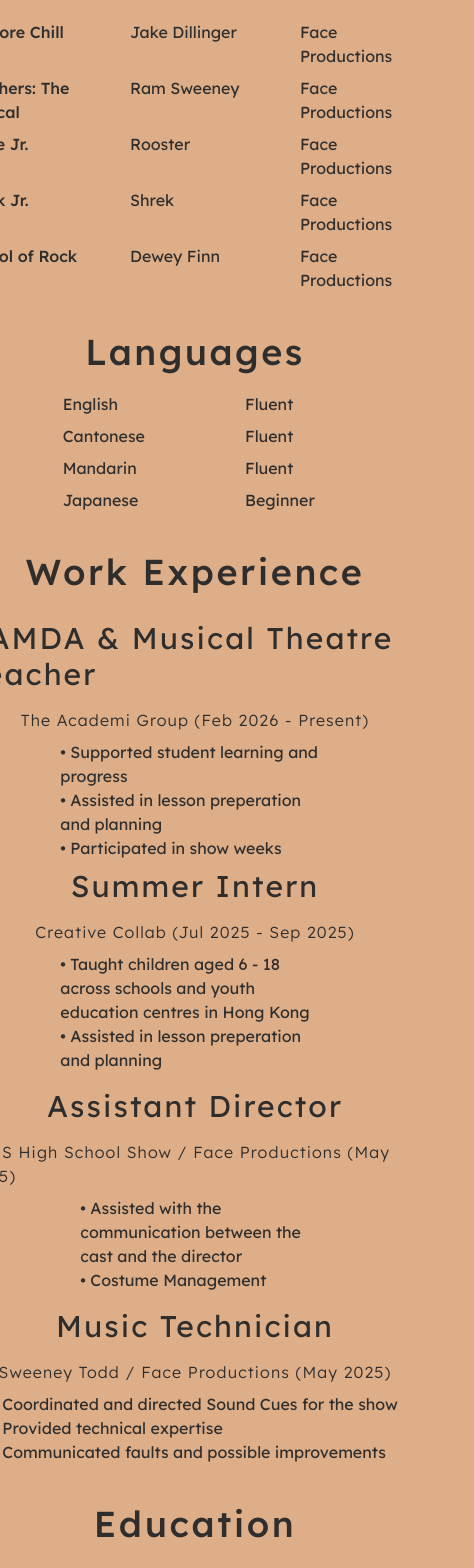
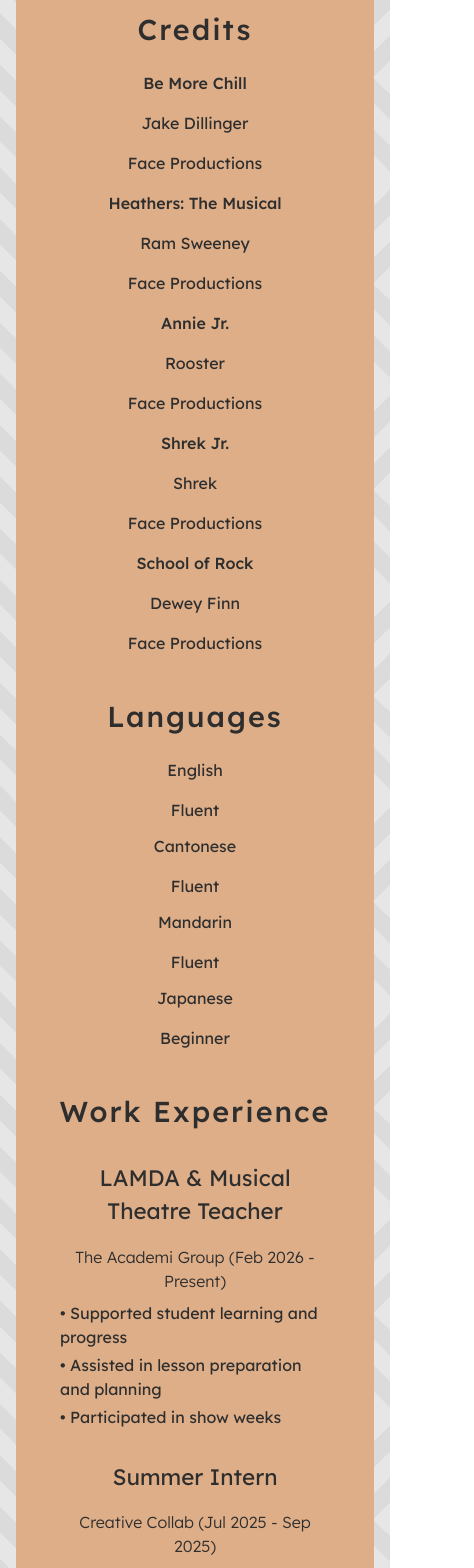
Before and after one commit to laisammy/portfoliowch, a React (Vite) app: page /resume in a window 390 px wide. Shown: the part 180-1748 px from the top of the page, 474 px wide, since content can reach past the window. Built offline with nearby package versions, Linux system fonts and the light colour scheme.

Commit message:
Added responsive design to Resume page

```diff
--- a/src/resume.jsx
+++ b/src/resume.jsx
@@ -1,235 +1,226 @@
 import { Link } from "react-router-dom";
-
 import ScrollFadeIn from "./scrollFadeIn";
 
 export default function Resume() {
     return (
         <ScrollFadeIn>
-            <div className="pattern-background flex flex-row items-center justify-center w-full">
-                <div className="bg-background text-text lexend p-8 h-max w-190 flex flex-col items-center justify-center">
-                    <h1 className="text-4xl font-light tracking-[0.2em] p-5 mb-5">
+            <div className="pattern-background flex items-center justify-center w-full min-h-screen px-4 py-10">
+                <div className="bg-background text-text lexend p-8 w-full max-w-4xl flex flex-col items-center justify-center">
+
+                    <h1 className="text-[clamp(2rem,4vw,3rem)] font-light tracking-[0.2em] p-5 mb-5 text-center">
                         RESUME
                     </h1>
-                    <h1 className="text-4xl font-medium tracking-[0.07em] p-2">
+
+                    <h1 className="text-[clamp(1.8rem,3vw,2.5rem)] font-medium tracking-[0.07em] p-2 text-center">
                         Credits
                     </h1>
-                    <div className="p-3 space-y-2">
-                        <section className="grid grid-cols-3 gap-10">
-                            <p className="font-medium">
-                                Be More Chill
-                            </p>
-                            <p>
-                                Jake Dillinger
-                            </p>
-                            <p>
-                                Face Productions
-                            </p>
+
+                    <div className="p-3 space-y-4 w-full">
+                        <section className="grid grid-cols-1 sm:grid-cols-3 gap-4 text-center sm:text-left">
+                            <p className="font-medium">Be More Chill</p>
+                            <p>Jake Dillinger</p>
+                            <p>Face Productions</p>
                         </section>
-                        <section className="grid grid-cols-3 gap-10">
-                            <p className="font-medium">
-                                Heathers: The Musical
-                            </p>
-                            <p>
-                                Ram Sweeney
-                            </p>
-                            <p>
-                                Face Productions
-                            </p>
+
+                        <section className="grid grid-cols-1 sm:grid-cols-3 gap-4 text-center sm:text-left">
+                            <p className="font-medium">Heathers: The Musical</p>
+                            <p>Ram Sweeney</p>
+                            <p>Face Productions</p>
                         </section>
-                        <section className="grid grid-cols-3 gap-10">
-                            <p className="font-medium">
-                                Annie Jr.
-                            </p>
-                            <p>
-                                Rooster
-                            </p>
-                            <p>
-                                Face Productions
-                            </p>
+
+                        <section className="grid grid-cols-1 sm:grid-cols-3 gap-4 text-center sm:text-left">
+                            <p className="font-medium">Annie Jr.</p>
+                            <p>Rooster</p>
+                            <p>Face Productions</p>
                         </section>
-                        <section className="grid grid-cols-3 gap-10">
-                            <p className="font-medium">
-                                Shrek Jr.
-                            </p>
-                            <p>
-                                Shrek
-                            </p>
-                            <p>
-                                Face Productions
-                            </p>
+
+                        <section className="grid grid-cols-1 sm:grid-cols-3 gap-4 text-center sm:text-left">
+                            <p className="font-medium">Shrek Jr.</p>
+                            <p>Shrek</p>
+                            <p>Face Productions</p>
                         </section>
-                        <section className="grid grid-cols-3 gap-10">
-                            <p className="font-medium">
-                                School of Rock
-                            </p>
-                            <p>
-                                Dewey Finn
-                            </p>
-                            <p>
-                                Face Productions
-                            </p>
+
+                        <section className="grid grid-cols-1 sm:grid-cols-3 gap-4 text-center sm:text-left">
+                            <p className="font-medium">School of Rock</p>
+                            <p>Dewey Finn</p>
+                            <p>Face Productions</p>
                         </section>
                     </div>
 
-                    <h1 className="text-4xl font-medium tracking-[0.07em] p-2 mt-5">
+                    <h1 className="text-[clamp(1.8rem,3vw,2.5rem)] font-medium tracking-[0.07em] p-2 mt-5 text-center">
                         Languages
                     </h1>
 
-                    <div className="p-3 space-y-2">
-                        <section className="grid grid-cols-2 gap-25">
+                    <div className="p-3 space-y-3 w-full">
+                        <section className="grid grid-cols-1 sm:grid-cols-2 gap-4 text-center sm:text-left">
                             <p>English</p>
                             <p>Fluent</p>
                         </section>
-                        <section className="grid grid-cols-2 gap-25">
+
+                        <section className="grid grid-cols-1 sm:grid-cols-2 gap-4 text-center sm:text-left">
                             <p>Cantonese</p>
                             <p>Fluent</p>
                         </section>
-                        <section className="grid grid-cols-2 gap-25">
+
+                        <section className="grid grid-cols-1 sm:grid-cols-2 gap-4 text-center sm:text-left">
                             <p>Mandarin</p>
                             <p>Fluent</p>
                         </section>
-                        <section className="grid grid-cols-2 gap-25">
+
+                        <section className="grid grid-cols-1 sm:grid-cols-2 gap-4 text-center sm:text-left">
                             <p>Japanese</p>
                             <p>Beginner</p>
                         </section>
                     </div>
 
-                    <h1 className="text-4xl font-medium tracking-[0.07em] p-2 mt-5">
+                    <h1 className="text-[clamp(1.8rem,3vw,2.5rem)] font-medium tracking-[0.07em] p-2 mt-5 text-center">
                         Work Experience
                     </h1>
-                    <div className="p-3">
-                        <section className="flex flex-col items-center justify-center">
-                            <h2 className="text-3xl font-normal tracking-[0.07em] p-2">
+
+                    <div className="p-3 space-y-6 w-full">
+
+                        <section className="flex flex-col items-center text-center">
+                            <h2 className="text-[clamp(1.4rem,2.5vw,2rem)] font-normal p-2">
                                 LAMDA & Musical Theatre Teacher
                             </h2>
-                            <h3 className="text-16 font-light tracking-[0.07em] p-2">
+                            <h3 className="text-[clamp(1rem,1.6vw,1.2rem)] font-light p-2">
                                 The Academi Group (Feb 2026 - Present)
                             </h3>
-                            <ul className="ml-25 mr-25">
-                                <li> &#8226; Supported student learning and progress</li>
-                                <li> &#8226; Assisted in lesson preperation and planning</li>
-                                <li> &#8226; Participated in show weeks</li>
+                            <ul className="text-left space-y-1">
+                                <li>• Supported student learning and progress</li>
+                                <li>• Assisted in lesson preparation and planning</li>
+                                <li>• Participated in show weeks</li>
                             </ul>
                         </section>
-                        <section className="flex flex-col items-center justify-center">
-                            <h2 className="text-3xl font-normal tracking-[0.07em] p-2">
+
+                        <section className="flex flex-col items-center text-center">
+                            <h2 className="text-[clamp(1.4rem,2.5vw,2rem)] font-normal p-2">
                                 Summer Intern
                             </h2>
-                            <h3 className="text-16 font-light tracking-[0.07em] p-2">
+                            <h3 className="text-[clamp(1rem,1.6vw,1.2rem)] font-light p-2">
                                 Creative Collab (Jul 2025 - Sep 2025)
                             </h3>
-                            <ul className="ml-25 mr-25">
-                                <li> &#8226; Taught children aged 6 - 18 across schools and youth education centres in Hong Kong</li>
-                                <li> &#8226; Assisted in lesson preperation and planning</li>
+                            <ul className="text-left space-y-1">
+                                <li>• Taught children aged 6–18 across schools and youth centres</li>
+                                <li>• Assisted in lesson preparation and planning</li>
                             </ul>
                         </section>
-                        <section className="flex flex-col items-center justify-center mt-2">
-                            <h2 className="text-3xl font-normal tracking-[0.07em] p-2">
+
+                        <section className="flex flex-col items-center text-center">
+                            <h2 className="text-[clamp(1.4rem,2.5vw,2rem)] font-normal p-2">
                                 Assistant Director
                             </h2>
-                            <h3 className="text-16 font-light tracking-[0.07em] p-2">
+                            <h3 className="text-[clamp(1rem,1.6vw,1.2rem)] font-light p-2">
                                 HKIS High School Show / Face Productions (May 2025)
                             </h3>
-                            <ul className="ml-30 mr-30">
-                                <li> &#8226; Assisted with the communication between the cast and the director</li>
-                                <li> &#8226; Costume Management</li>
+                            <ul className="text-left space-y-1">
+                                <li>• Assisted communication between cast and director</li>
+                                <li>• Costume management</li>
                             </ul>
                         </section>
-                        <section className="flex flex-col items-center justify-center mt-2">
-                            <h2 className="text-3xl font-normal tracking-[0.07em] p-2">
+
+                        <section className="flex flex-col items-center text-center">
+                            <h2 className="text-[clamp(1.4rem,2.5vw,2rem)] font-normal p-2">
                                 Music Technician
                             </h2>
-                            <h3 className="text-16 font-light tracking-[0.07em] p-2">
+                            <h3 className="text-[clamp(1rem,1.6vw,1.2rem)] font-light p-2">
                                 Sweeney Todd / Face Productions (May 2025)
                             </h3>
-                            <ul>
-                                <li> &#8226; Coordinated and directed Sound Cues for the show</li>
-                                <li> &#8226; Provided technical expertise</li>
-                                <li> &#8226; Communicated faults and possible improvements</li>
+                            <ul className="text-left space-y-1">
+                                <li>• Coordinated and directed sound cues</li>
+                                <li>• Provided technical expertise</li>
+                                <li>• Communicated faults and improvements</li>
                             </ul>
                         </section>
                     </div>
 
-                    <h1 className="text-4xl font-medium tracking-[0.07em] p-2 mt-5">
+                    <h1 className="text-[clamp(1.8rem,3vw,2.5rem)] font-medium tracking-[0.07em] p-2 mt-5 text-center">
                         Education
                     </h1>
 
-                    <div className="p-3">
-                        <section className="flex flex-col items-center justify-center">
-                            <h2 className="text-3xl font-normal tracking-[0.07em] p-2">
+                    <div className="p-3 space-y-4 w-full">
+                        <section className="flex flex-col items-center text-center">
+                            <h2 className="text-[clamp(1.4rem,2.5vw,2rem)] font-normal p-2">
                                 BA (Hons) Musical Theatre
                             </h2>
-                            <h3 className="text-16 font-light tracking-[0.07em] p-2">
+                            <h3 className="text-[clamp(1rem,1.6vw,1.2rem)] font-light p-2">
                                 Royal Welsh College of Music and Drama (Expected 2029)
                             </h3>
                         </section>
-                        <section className="flex flex-col items-center justify-center">
-                            <h2 className="text-3xl font-normal tracking-[0.07em] p-2">
+
+                        <section className="flex flex-col items-center text-center">
+                            <h2 className="text-[clamp(1.4rem,2.5vw,2rem)] font-normal p-2">
                                 HKDSE
                             </h2>
-                            <h3 className="text-16 font-light tracking-[0.07em] p-2">
+                            <h3 className="text-[clamp(1rem,1.6vw,1.2rem)] font-light p-2">
                                 HKBUAS (2019 - 2025)
                             </h3>
                         </section>
                     </div>
 
-                    <h1 className="text-4xl font-medium tracking-[0.07em] p-2 mt-5">
+                    <h1 className="text-[clamp(1.8rem,3vw,2.5rem)] font-medium tracking-[0.07em] p-2 mt-5 text-center">
                         Certifications
                     </h1>
 
-                    <div className="p-3">
-                        <section className="flex flex-col items-center justify-center">
-                            <h2 className="text-3xl font-normal tracking-[0.07em] p-2">
+                    <div className="p-3 space-y-4 w-full">
+                        <section className="flex flex-col items-center text-center">
+                            <h2 className="text-[clamp(1.4rem,2.5vw,2rem)] font-normal p-2">
                                 Singing for Musical Theater
                             </h2>
-                            <h3 className="text-16 font-light tracking-[0.07em] p-2">
+                            <h3 className="text-[clamp(1rem,1.6vw,1.2rem)] font-light p-2">
                                 ABRSM (Issued Nov 2024)
                             </h3>
                         </section>
-                        <section className="flex flex-col items-center justify-center">
-                            <h2 className="text-3xl font-normal tracking-[0.07em] p-2">
+
+                        <section className="flex flex-col items-center text-center">
+                            <h2 className="text-[clamp(1.4rem,2.5vw,2rem)] font-normal p-2">
                                 Violin Performance Grade 8
                             </h2>
-                            <h3 className="text-16 font-light tracking-[0.07em] p-2">
+                            <h3 className="text-[clamp(1rem,1.6vw,1.2rem)] font-light p-2">
                                 ABRSM (Issued Jan 2024)
                             </h3>
                         </section>
-                        <section className="flex flex-col items-center justify-center">
-                            <h2 className="text-3xl font-normal tracking-[0.07em] p-2">
+
+                        <section className="flex flex-col items-center text-center">
+                            <h2 className="text-[clamp(1.4rem,2.5vw,2rem)] font-normal p-2">
                                 Singing Performance Grade 8
                             </h2>
-                            <h3 className="text-16 font-light tracking-[0.07em] p-2">
+                            <h3 className="text-[clamp(1rem,1.6vw,1.2rem)] font-light p-2">
                                 ABRSM (Issued May 2024)
                             </h3>
                         </section>
                     </div>
 
                     <div className="mt-5">
-                        <button>
-                            <a href="public/JACOBWONG_CV.pdf" download className="outline-solid outline-1 outline-text/75 p-2 font-normal tracking-widest hover:bg-hover">Download Resume (.PDF)</a>
-                        </button>
+                        <a
+                            href="public/JACOBWONG_CV.pdf"
+                            download
+                            className="outline-1 outline-text/75 p-2 font-normal tracking-widest hover:bg-hover text-[clamp(0.9rem,1.4vw,1.2rem)]"
+                        >
+                            Download Resume (.PDF)
+                        </a>
                     </div>
 
-
-                    <div id = "Navigation" className="mt-8 flex flex-row gap-3">
-                        <Link to="/" className="outline-solid outline-1 outline-text/75 p-2 font-sans tracking-widest hover:bg-hover">
+                    <div id="Navigation" className="mt-7 flex flex-wrap gap-3 text-[clamp(0.9rem,1.4vw,1.2rem)]">
+                        <Link to="/" className="outline-1 outline-text/75 p-2 tracking-widest hover:bg-hover">
                             HOME
                         </Link>
-                        <Link to="/about" className="outline-solid outline-1 outline-text/75 p-2 font-sans tracking-widest hover:bg-hover">
+                        <Link to="/about" className="outline-1 outline-text/75 p-2 tracking-widest hover:bg-hover">
                             ABOUT
                         </Link>
-                        <Link to="/gallery" className="outline-solid outline-1 outline-text/75 p-2 font-sans tracking-widest hover:bg-hover">
+                        <Link to="/gallery" className="outline-1 outline-text/75 p-2 tracking-widest hover:bg-hover">
                             GALLERY
                         </Link>
-                        <Link to="/resume" className="outline-solid outline-1 outline-text/75 p-2 font-sans tracking-widest hover:bg-hover">
+                        <Link to="/resume" className="outline-1 outline-text/75 p-2 tracking-widest hover:bg-hover">
                             RESUME
                         </Link>
-                        <Link to="/contact" className="outline-solid outline-1 outline-text/75 p-2 font-sans tracking-widest hover:bg-hover">
+                        <Link to="/contact" className="outline-1 outline-text/75 p-2 tracking-widest hover:bg-hover">
                             CONTACT
                         </Link>
                     </div>
+
                 </div>
             </div>
         </ScrollFadeIn>
-    )
+    );
 }
```
